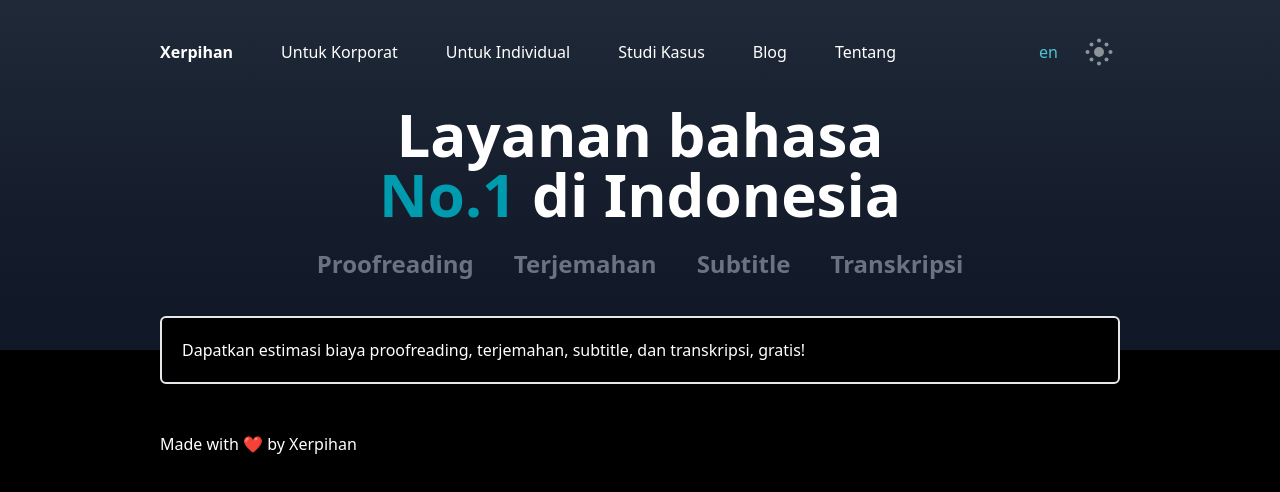
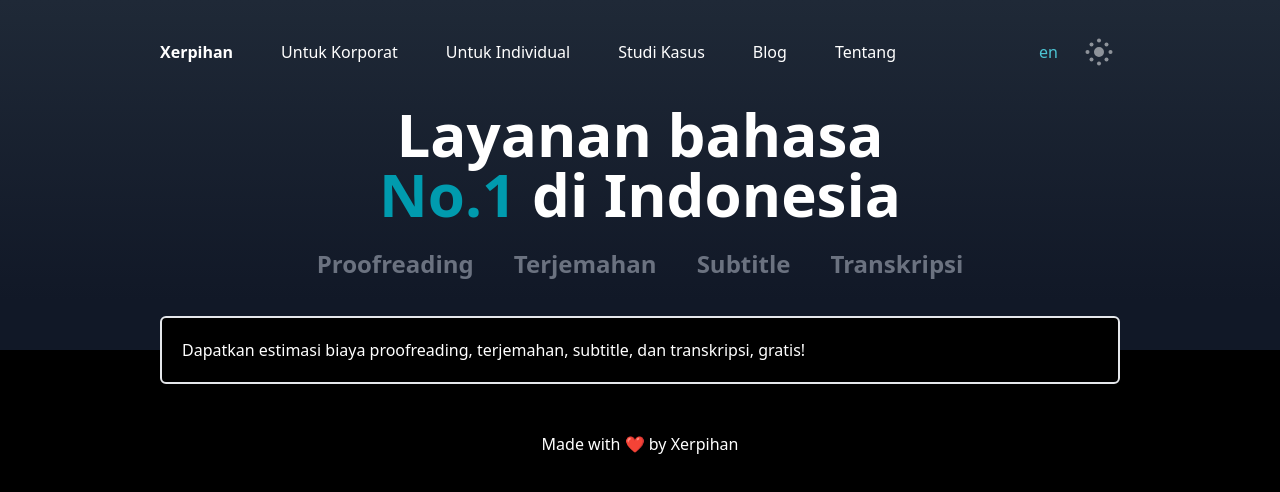
Before and after one commit to yasanugroho/silver-doodle, a Next.js app: page / in a window 1280 px wide. Shown: the top 492 px of the page. Built offline with nearby package versions, Linux system fonts and the light colour scheme; what @tailwindcss/typography would draw is missing.

Commit message:
Center text

```diff
--- a/components/Footer.tsx
+++ b/components/Footer.tsx
@@ -7,7 +7,7 @@ import ThemeSwitch from './ThemeSwitch';
 const Footer: React.FC = () => {
   return (
     <footer className="py-8">
-      <div className="max-w-5xl px-8 mx-auto">Made with ❤️ by Xerpihan</div>
+      <div className="max-w-5xl px-8 mx-auto text-center">Made with ❤️ by Xerpihan</div>
     </footer>
   );
 };
```
